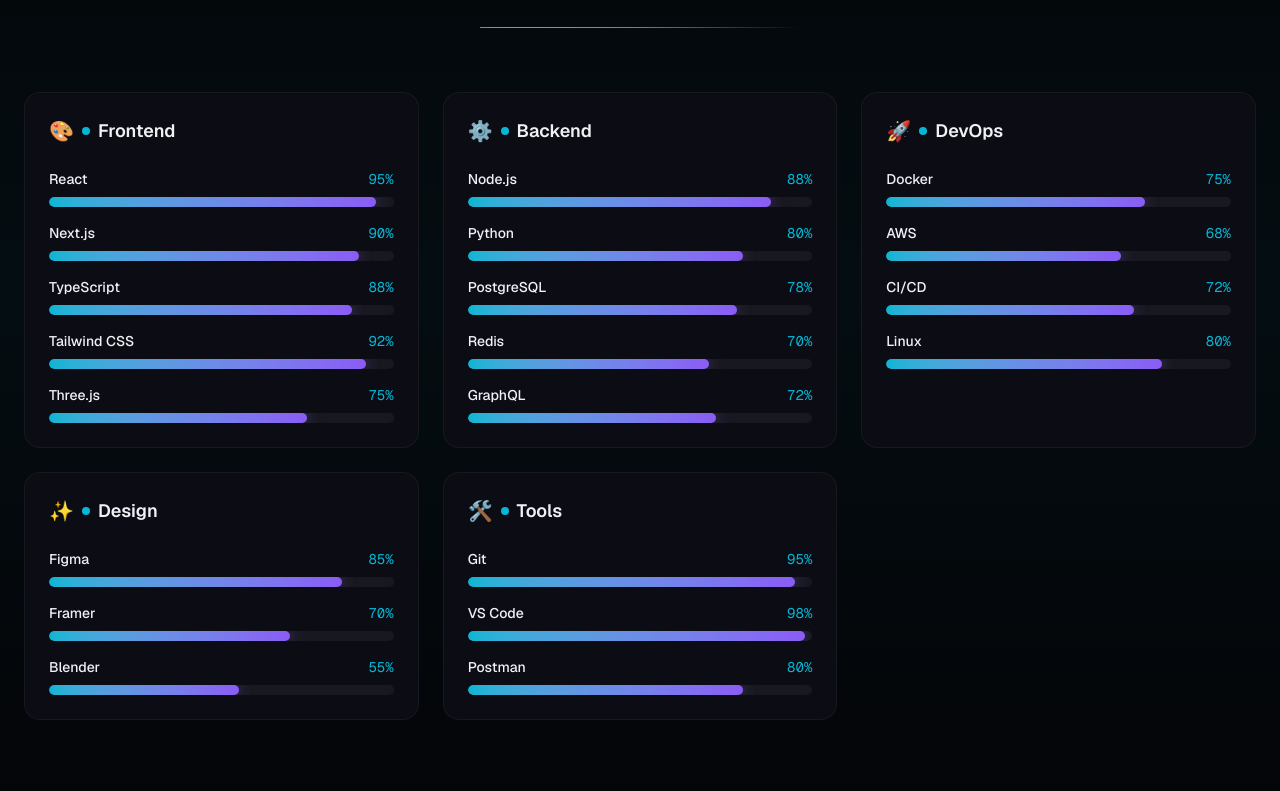
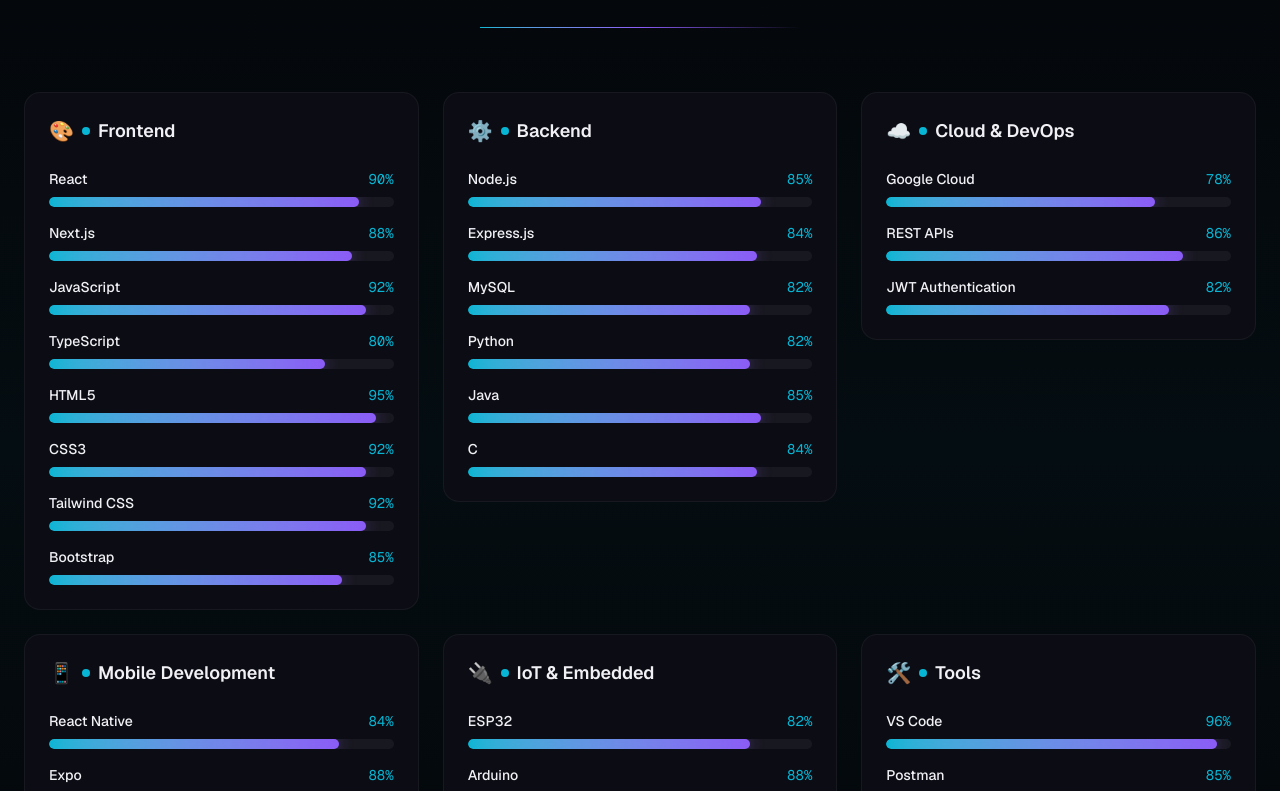
Before and after one commit to hariprakash0804/portfolio, a Next.js app: page / in a window 1280 px wide. Shown: the part 3349-4140 px from the top of the page. Built offline with nearby package versions, Linux system fonts and the light colour scheme.

Commit message:
Some updates in skills

```diff
--- a/src/components/Projects.tsx
+++ b/src/components/Projects.tsx
@@ -8,6 +8,7 @@
 import { SectionHeading } from "./ui/SectionHeading";
 import { fadeUp, staggerContainer } from "@/lib/motion";
 import { cn } from "@/lib/utils";
+import { SpotlightCard } from "./ui/SpotlightCard";
 
 const filters = ["All", "Featured", ...Array.from(new Set(projects.map((p) => p.category)))];
 
@@ -56,7 +57,7 @@
         <motion.div layout className="mt-12 grid gap-6 md:grid-cols-2">
           <AnimatePresence mode="popLayout">
             {filtered.map((project, i) => (
-              <motion.article
+              <motion.div
                 key={project.title}
                 layout
                 initial={{ opacity: 0, scale: 0.9 }}
@@ -64,8 +65,8 @@
                 exit={{ opacity: 0, scale: 0.9 }}
                 transition={{ duration: 0.4, delay: i * 0.05 }}
                 whileHover={{ y: -8 }}
-                className="glow-card group relative overflow-hidden rounded-2xl"
               >
+                <SpotlightCard className="h-full">
                   {/* Header image/gradient area */}
                   <div
                     className="relative h-48 overflow-hidden"
@@ -141,7 +142,7 @@
                     <p className="mt-3 text-sm leading-relaxed text-muted line-clamp-3">
                       {project.description}
                     </p>
-                  <div className="mt-4 flex flex-wrap gap-2">
+                    <div className="mt-4 flex flex-wrap gap-2 font-mono">
                       {project.tech.map((t) => (
                         <span
                           key={t}
@@ -152,7 +153,8 @@
                       ))}
                     </div>
                   </div>
-              </motion.article>
+                </SpotlightCard>
+              </motion.div>
             ))}
           </AnimatePresence>
         </motion.div>
--- a/src/components/Skills.tsx
+++ b/src/components/Skills.tsx
@@ -5,6 +5,7 @@
 import { skills } from "@/data/portfolio";
 import { SectionHeading } from "./ui/SectionHeading";
 import { fadeUp, staggerContainer } from "@/lib/motion";
+import { SpotlightCard } from "./ui/SpotlightCard";
 
 function AnimatedPercent({ level }: { level: number }) {
   const [count, setCount] = useState(0);
@@ -58,6 +59,9 @@
   Frontend: "🎨",
   Backend: "⚙️",
   DevOps: "🚀",
+  "Cloud & DevOps": "☁️",
+  "Mobile Development": "📱",
+  "IoT & Embedded": "🔌",
   Design: "✨",
   Tools: "🛠️",
 };
@@ -87,8 +91,8 @@
               key={category.category}
               variants={fadeUp}
               whileHover={{ y: -4 }}
-              className="glow-card rounded-2xl p-6"
             >
+              <SpotlightCard className="p-6">
                 <h3 className="mb-6 flex items-center gap-2 text-lg font-semibold">
                   <span className="text-xl">{categoryIcons[category.category] || "📦"}</span>
                   <span className="h-2 w-2 rounded-full bg-accent" />
@@ -99,6 +103,7 @@
                     <SkillBar key={skill.name} {...skill} />
                   ))}
                 </div>
+              </SpotlightCard>
             </motion.div>
           ))}
         </motion.div>
--- a/src/components/TechStack.tsx
+++ b/src/components/TechStack.tsx
@@ -6,6 +6,7 @@
 import { SectionHeading } from "./ui/SectionHeading";
 import { fadeUp, staggerFast } from "@/lib/motion";
 import { cn } from "@/lib/utils";
+import { SpotlightCard } from "./ui/SpotlightCard";
 
 const categories = ["All", ...Array.from(new Set(techStack.map((t) => t.category)))];
 
@@ -67,13 +68,14 @@
                 animate={{ opacity: 1, scale: 1 }}
                 exit={{ opacity: 0, scale: 0.8 }}
                 whileHover={{ y: -6, scale: 1.05 }}
-                className="glow-card group flex flex-col items-center justify-center rounded-xl p-5 text-center"
               >
-                <div className="mb-3 flex h-12 w-12 items-center justify-center rounded-lg bg-accent/10 text-lg font-bold text-accent transition-all group-hover:bg-accent/20 group-hover:scale-110">
-                  {tech.name.slice(0, 2)}
-                </div>
-                <span className="text-xs font-medium text-foreground">{tech.name}</span>
-                <span className="mt-0.5 text-[10px] text-muted">{tech.category}</span>
+                <SpotlightCard className="flex flex-col items-center justify-center p-5 text-center h-full">
+                  <div className="mb-3 flex h-12 w-12 items-center justify-center rounded-lg bg-accent/10 text-lg font-bold text-accent transition-all group-hover:bg-accent/20 group-hover:scale-110">
+                    {tech.name.slice(0, 2)}
+                  </div>
+                  <span className="text-xs font-medium text-foreground">{tech.name}</span>
+                  <span className="mt-0.5 text-[10px] text-muted">{tech.category}</span>
+                </SpotlightCard>
               </motion.div>
             ))}
           </AnimatePresence>
--- /dev/null
+++ b/src/components/ui/SpotlightCard.tsx
@@ -0,0 +1,64 @@
+"use client";
+
+import { MouseEvent, useRef } from "react";
+import { motion, useMotionTemplate, useMotionValue } from "framer-motion";
+import { cn } from "@/lib/utils";
+
+interface SpotlightCardProps {
+  children: React.ReactNode;
+  className?: string;
+}
+
+export function SpotlightCard({ children, className }: SpotlightCardProps) {
+  const mouseX = useMotionValue(0);
+  const mouseY = useMotionValue(0);
+  const cardRef = useRef<HTMLDivElement>(null);
+
+  function handleMouseMove(e: MouseEvent) {
+    if (!cardRef.current) return;
+    const { left, top } = cardRef.current.getBoundingClientRect();
+    mouseX.set(e.clientX - left);
+    mouseY.set(e.clientY - top);
+  }
+
+  return (
+    <div
+      ref={cardRef}
+      onMouseMove={handleMouseMove}
+      className={cn(
+        "group relative overflow-hidden rounded-2xl border border-white/5 bg-surface transition-all duration-300 hover:border-accent/20",
+        className
+      )}
+    >
+      {/* Spotlight glow effect */}
+      <motion.div
+        className="pointer-events-none absolute -inset-px rounded-2xl opacity-0 transition-opacity duration-300 group-hover:opacity-100"
+        style={{
+          background: useMotionTemplate`
+            radial-gradient(
+              350px circle at ${mouseX}px ${mouseY}px,
+              rgba(6, 182, 212, 0.15),
+              transparent 80%
+            )
+          `,
+        }}
+      />
+
+      {/* Dynamic border highlighting */}
+      <motion.div
+        className="pointer-events-none absolute -inset-px rounded-2xl opacity-0 transition-opacity duration-300 group-hover:opacity-100"
+        style={{
+          background: useMotionTemplate`
+            radial-gradient(
+              150px circle at ${mouseX}px ${mouseY}px,
+              rgba(139, 92, 246, 0.4),
+              transparent 80%
+            )
+          `,
+        }}
+      />
+
+      <div className="relative z-10">{children}</div>
+    </div>
+  );
+}
--- a/src/data/portfolio.ts
+++ b/src/data/portfolio.ts
@@ -28,7 +28,7 @@
   address: "15, Kalaignar Nagar, 6th Street, Karungalpatty, Salem, TN 636006",
   availability: "Open to work",
   email: "hariprakashanbarasan@gmail.com",
-  phone: "+91 6380590910",
+  phone: "+91 9361326233",
   links: {
     resume: "https://drive.google.com/file/d/1HuVrDcE0NjGpscN6WK35AUzmy9SRj16X/view?usp=sharing",
     github: "https://github.com/hariprakash0804",
@@ -67,46 +67,61 @@
   {
     category: "Frontend",
     skills: [
-      { name: "React", level: 95 },
-      { name: "Next.js", level: 90 },
-      { name: "TypeScript", level: 88 },
+      { name: "React", level: 90 },
+      { name: "Next.js", level: 88 },
+      { name: "JavaScript", level: 92 },
+      { name: "TypeScript", level: 80 },
+      { name: "HTML5", level: 95 },
+      { name: "CSS3", level: 92 },
       { name: "Tailwind CSS", level: 92 },
-      { name: "Three.js", level: 75 },
+      { name: "Bootstrap", level: 85 },
     ],
   },
   {
     category: "Backend",
     skills: [
-      { name: "Node.js", level: 88 },
-      { name: "Python", level: 80 },
-      { name: "PostgreSQL", level: 78 },
-      { name: "Redis", level: 70 },
-      { name: "GraphQL", level: 72 },
+      { name: "Node.js", level: 85 },
+      { name: "Express.js", level: 84 },
+      { name: "MySQL", level: 82 },
+      { name: "Python", level: 82 },
+      { name: "Java", level: 85 },
+      { name: "C", level: 84 },
     ],
   },
   {
-    category: "DevOps",
+    category: "Cloud & DevOps",
     skills: [
-      { name: "Docker", level: 75 },
-      { name: "AWS", level: 68 },
-      { name: "CI/CD", level: 72 },
-      { name: "Linux", level: 80 },
+      { name: "Google Cloud", level: 78 },
+      { name: "REST APIs", level: 86 },
+      { name: "JWT Authentication", level: 82 },
     ],
   },
   {
-    category: "Design",
+    category: "Mobile Development",
     skills: [
-      { name: "Figma", level: 85 },
-      { name: "Framer", level: 70 },
-      { name: "Blender", level: 55 },
+      { name: "React Native", level: 84 },
+      { name: "Expo", level: 88 },
+    ],
+  },
+  {
+    category: "IoT & Embedded",
+    skills: [
+      { name: "ESP32", level: 82 },
+      { name: "Arduino", level: 88 },
+      { name: "IoT", level: 86 },
+      { name: "Sensor Integration", level: 84 },
+      { name: "Embedded C", level: 80 },
+      { name: "KiCad", level: 75 },
     ],
   },
   {
     category: "Tools",
     skills: [
-      { name: "Git", level: 95 },
-      { name: "VS Code", level: 98 },
-      { name: "Postman", level: 80 },
+      { name: "VS Code", level: 96 },
+      { name: "Postman", level: 85 },
+      { name: "Vercel", level: 82 },
+      { name: "Netlify", level: 85 },
+      { name: "Antigravity", level: 85 },
     ],
   },
 ];
@@ -131,18 +146,12 @@
   { name: "Python", category: "Backend" },
   { name: "Java", category: "Languages" },
   { name: "C", category: "Languages" },
-  { name: "MongoDB", category: "Database" },
   { name: "MySQL", category: "Database" },
-  { name: "PostgreSQL", category: "Database" },
   { name: "Redis", category: "Database" },
   { name: "FAISS", category: "AI/ML" },
   { name: "OpenRouter", category: "AI/ML" },
-  { name: "Git", category: "Tools" },
-  { name: "GitHub", category: "Tools" },
   { name: "VS Code", category: "Tools" },
-  { name: "Docker", category: "DevOps" },
-  { name: "AWS", category: "DevOps" },
-  { name: "Figma", category: "Design" },
+  { name: "Antigravity", category: "Tools" },
   { name: "Postman", category: "Tools" },
 ];
 
```
Lines whose indentation alone changed are shown as unchanged.
